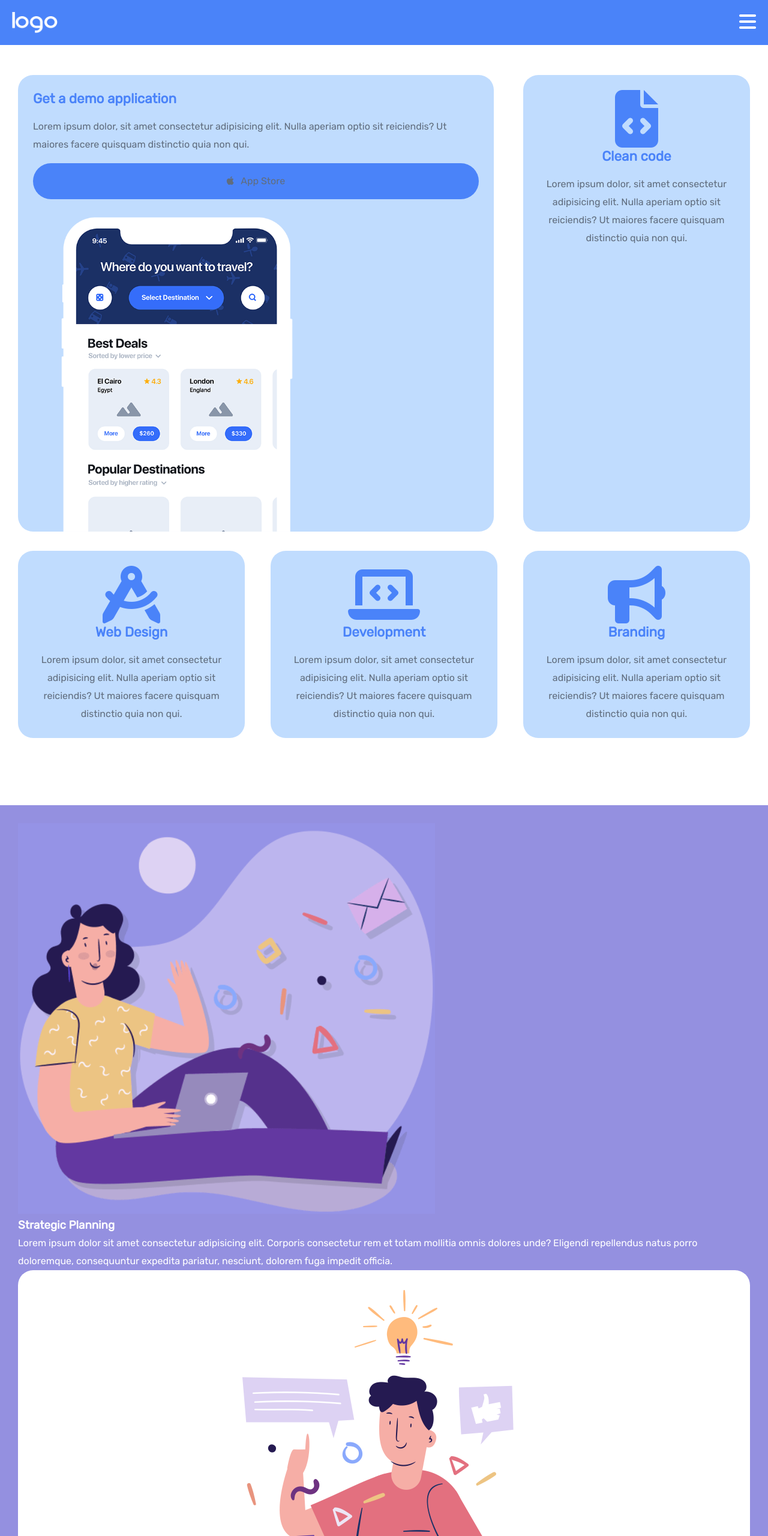
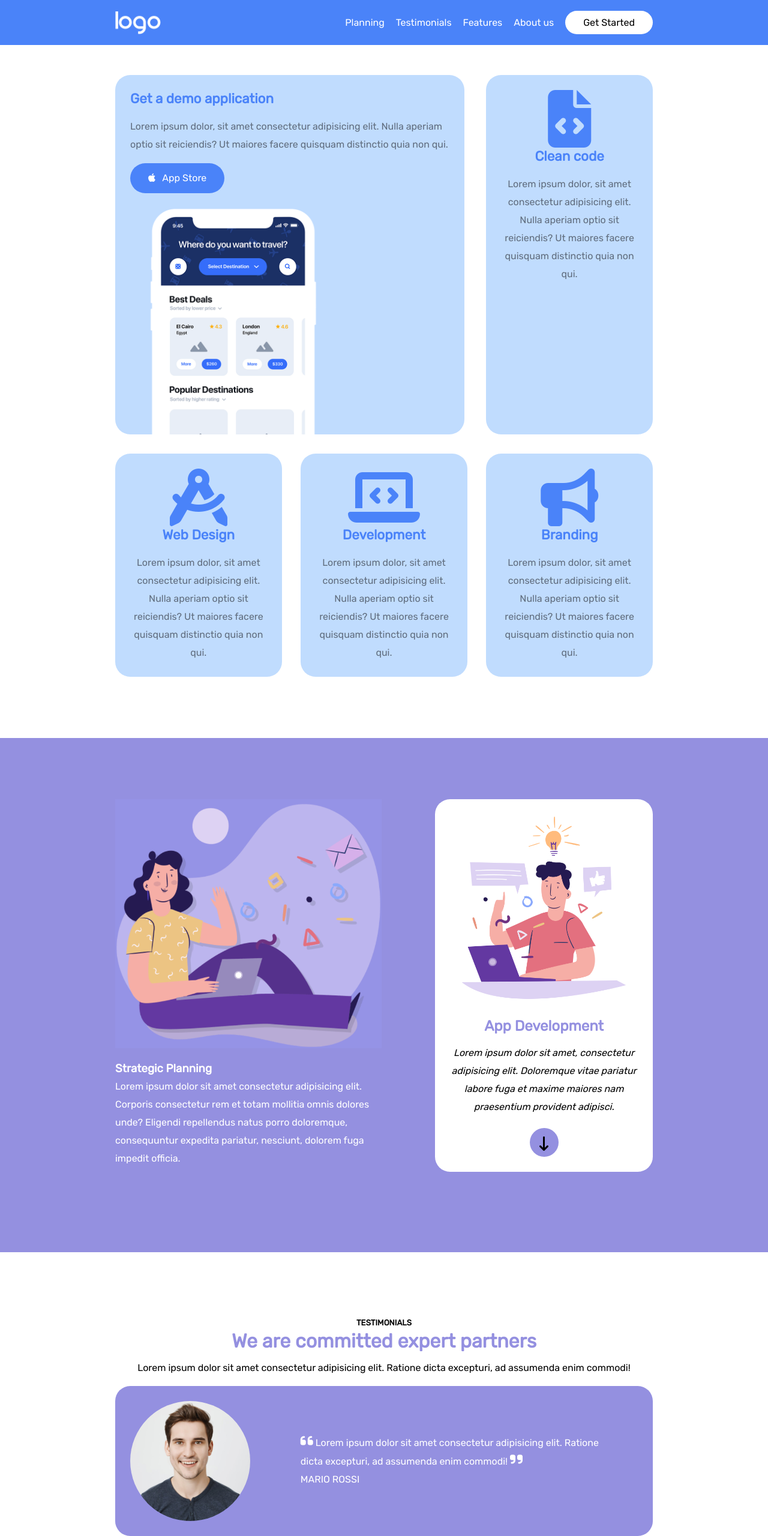
Before and after one commit to DeboraCocchi/htmlcss-responsive-layout, a plain HTML site: page index.html in a window 1280 px wide. Shown: the top 2560 px of the page at 60% size. Drawn offline with Linux system fonts and the light colour scheme.

Commit message:
[almost-end]with-desktop-mqueries

```diff
--- a/assets/css/media.css
+++ b/assets/css/media.css
@@ -1,3 +1,5 @@
+/* TABLET */
+
 @media screen and (min-width:768px){
 
   .demo-services .row{
@@ -12,7 +14,6 @@
 
   .demo-services .top.row .box:first-child img{
     width:65%;
-
   }
 
   .demo-services .top.row .box:last-child{
@@ -74,5 +75,55 @@
     padding:10px 0px 0px 20px;
   }
 
+}
 
+/* DESKTOP */
+
+@media screen and (min-width:1025px){
+  body section{
+    padding: 8% 15%;
+  }
+
+  body header{
+    padding: 2% 15%;
+  }
+
+  body header img.logo{
+    width:76px;
+  }
+
+  /* header */
+  body header{
+    align-items: center;
+  }
+
+  header .hamburger-menu{
+    display: none;
+  }
+
+  header nav.d-flex {
+    display: block;
+  }
+
+  /* strategic planning */
+
+  section.strategic.purple-stripe.d-flex{
+    flex-direction: row;
+    justify-content: space-between;
+  }
+
+  section.strategic.purple-stripe.d-flex .col:first-child{
+    margin-right:10%;
+    width:55%;
+  }
+
+  section.strategic.purple-stripe.d-flex .col:last-child{
+    margin:0;
+    width:45%;}
+
+    /* benefits */
+
+    body section.benefits .advantages .box{
+      width:32%;
+    }
 }
--- a/assets/css/style.css
+++ b/assets/css/style.css
@@ -12,7 +12,7 @@ body{
 }
 
 section{
-  padding:30px;
+  padding:40px 30px;
 }
 
 ul{
@@ -27,6 +27,14 @@ a:not(footer a){
   text-decoration: none;
 }
 
+a:hover:not(.btn a){
+  text-decoration: underline;
+}
+
+.btn:hover{
+  opacity: 0.6;
+}
+
 img{
   max-width: 100%;
 }
@@ -39,10 +47,11 @@ img{
 
 .btn{
   border-radius:35px;
-  padding:15px 30px;
+  padding:10px 30px;
   display: inline-block;
   margin:1rem 0;
   text-align: center;
+  width:fit-content;
 
 }
 
@@ -79,6 +88,7 @@ img{
   color:white;
 }
 
+
 .white{
   background-color:white;
   color:black;
@@ -105,15 +115,24 @@ header img.logo{
   height: auto;
 }
 
-header nav i.fa-bars{
+header .hamburger-menu{
   display:inline-block;
   color: white;
   font-size: 2rem;
 }
 
-ul.wide-menu{
+header nav.d-flex{
   font-size: 0.8;
   display: none;
+  align-items: center;
+}
+
+nav ul li{
+  display: inline-block;
+}
+
+nav ul li a{
+  color:white;
 }
 
 /* MAIN */
@@ -121,7 +140,7 @@ ul.wide-menu{
 .demo-services{
   background-color: white;
   padding-top: 50px;
-  padding-bottom:80px;
+  padding-bottom:70px;
 }
 
 .top.row, .bottom.row{
@@ -150,9 +169,20 @@ ul.wide-menu{
   flex-direction: column;
 }
 
+.strategic .col img{
+  margin-bottom:15px;
+}
+
 .purple-stripe div.text-block{
   text-align: left;
   line-height: 30px;
+  margin-bottom:15px;
+}
+
+.strategic .col .white.box h4{
+  color: rgb(148,144,224);
+  font-size:1.5rem;
+  margin-bottom: 15px;
 }
 
 .purple-stripe .arrow{
@@ -162,6 +192,15 @@ ul.wide-menu{
   font-size:1.5rem;
   font-weight: 300;
   border-radius: 50%;
+  display: inline-block;
+  margin-top:20px;
+}
+
+
+.purple.arrow a{
+  color:black;
+  position:relative;
+  top:25%;
 }
 
 /* testimonials */
@@ -169,6 +208,10 @@ ul.wide-menu{
 .testimonials{
   text-align: center;
   line-height: 30px;
+}
+
+.testimonials >p{
+  margin-bottom: 15px;
 }
 
 .testimonials .box{
@@ -179,6 +222,7 @@ ul.wide-menu{
   color: rgb(148,144,224);
   font-weight: bold;
   font-size:2rem;
+  margin-bottom: 15px;
 }
 
 .testimonials .box i{
@@ -203,15 +247,15 @@ ul.wide-menu{
 }
 
 
-.testimonials .testimonial-image:first-child > div{
+.testimonials .box:nth-of-type(1) .testimonial-image> div{
   background-image: url('../img/testimonial1.jpg');
 }
 
-.testimonials .testimonial-image:nth-of-type(2) > div{
+.testimonials .box:nth-of-type(2) .testimonial-image> div{
   background-image: url('../img/testimonial2.jpg');
 }
 
-.testimonials .testimonial-image:nth-of-type(3){
+.testimonials .box:nth-of-type(3) .testimonial-image> div{
   background-image: url('../img/testimonial3.jpg');
 }
 
@@ -233,8 +277,20 @@ ul.wide-menu{
   margin-bottom: 30px;
 }
 
+.benefits .benefit-number , .benefits h3{
+  color: rgb(148,144,224);
+}
+
+.benefits .benefit-number{
+  font-size:3rem;
+}
+
 .advantages{
   flex-direction: column;
+}
+
+.advantages .box{
+  text-align: left;
 }
 
 
@@ -243,7 +299,6 @@ ul.wide-menu{
 
 section.about-us{
   text-align: left;
-  padding:30px;
   flex-direction: column;
 }
 
@@ -315,5 +370,7 @@ section.get-started .white.btn{
 
 footer{
   background-color: black;
+  padding:10px 20px;
   color:white;
+  text-align: center;
 }
--- a/index.html
+++ b/index.html
@@ -13,11 +13,14 @@
   <title>Sito-logo-responsive</title>
 </head>
 <body>
+
   <header class="d-flex">
     <img class="logo" src="assets/img/logo.png" alt="logo">
-    <nav>
+    <div class="hamburger-menu">
       <i class="fa-solid fa-bars"></i>
-    <ul class="wide-menu d-flex">
+    </div>
+    <nav class="d-flex">
+      <ul class="wide-menu">
         <li><a href="#">Planning</a></li>
         <li><a href="#">Testimonials</a></li>
         <li><a href="#">Features</a></li>
@@ -35,8 +38,10 @@
           <h3>Get a demo application</h3>
           <p>Lorem ipsum dolor, sit amet consectetur adipisicing elit. Nulla aperiam optio sit reiciendis? Ut maiores facere quisquam distinctio quia non qui.</p>
           <span class="blue btn">
+            <a href="#">
               <i class="fa-brands fa-apple"></i>
               &nbsp; App Store
+            </a>
           </span>
           <img id="phone-img" src="assets/img/phone.png" alt="phone">
         </div>
@@ -99,14 +104,12 @@
           <h4>App Development</h4>
           <p><em>Lorem ipsum dolor sit amet, consectetur adipisicing elit. Doloremque vitae pariatur labore fuga et maxime maiores nam praesentium provident adipisci.</em></p>
           <div class="purple arrow">
-            <i class="fa-solid fa-arrow-down-long"></i>
+            <a href="#"><i class="fa-solid fa-arrow-down-long"></i></a>
           </div>
         </div>
       </div>
 
     </section>
-
-
 
 
 <!-- TESTIMONIALS PEOPLE CARDS-->
@@ -130,7 +133,7 @@
         </div>
         <div class="testimonial-text d-flex">
           <span><i class="fa-solid fa-quote-left"></i> Lorem ipsum dolor sit amet consectetur adipisicing elit. Ratione dicta excepturi, ad assumenda enim commodi! <i class="fa-solid fa-quote-right"></i></span>
-          <div class="testimonial-name">Mario Rossi</div>
+          <div class="testimonial-name">Clara Bianchi</div>
         </div>
       </div>
 
@@ -141,7 +144,7 @@
 
           <span><i class="fa-solid fa-quote-left"></i> Lorem ipsum dolor sit amet consectetur adipisicing elit. Ratione dicta excepturi, ad assumenda enim commodi! <i class="fa-solid fa-quote-right"></i></span>
 
-          <div class="testimonial-name">Mario Rossi</div>
+          <div class="testimonial-name">Sergio Neri</div>
         </div>
       </div>
 
@@ -219,12 +222,14 @@
         </div>
 
         <h3>I help people Lorem, ipsum dolor sit amet </h3>
-        <span class="purple btn">Find me on LinkedIn</span>
+        <span class="purple btn"><i class="fa-brands fa-linkedin"></i>&nbsp; Find me on LinkedIn</span>
 
       </div>
 
 
     </section>
+
+<!-- GET STARTED -->
 
     <section class="get-started purple">
       <h4>GET STARTED</h4>
@@ -238,6 +243,7 @@
 
   </main>
 
+<!-- FOOTER -->
 
   <footer>
     <p>Lorem ipsum dolor sit amet consectetur adipisicing elit. Sapiente deserunt enim vel perferendis qui iure!</p>
@@ -246,5 +252,6 @@
     <p><a href="#">Secondo Link del footer</a></p>
 
   </footer>
+
 </body>
 </html>
```
Lines whose indentation alone changed are shown as unchanged.
